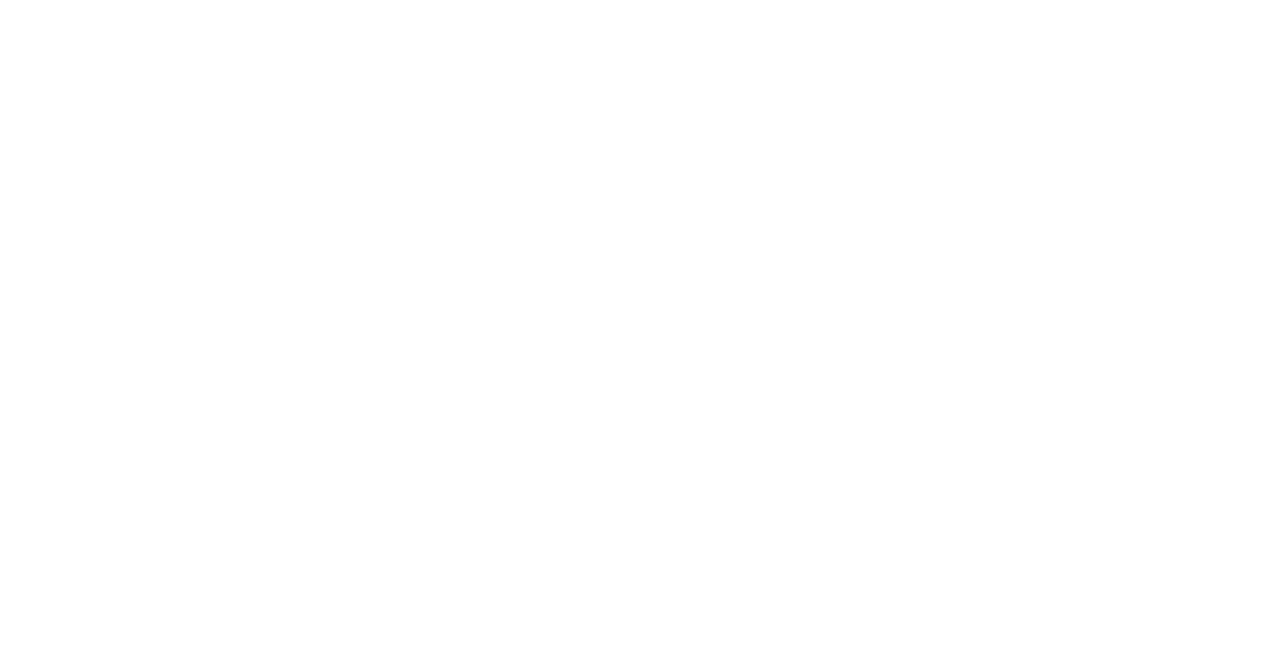
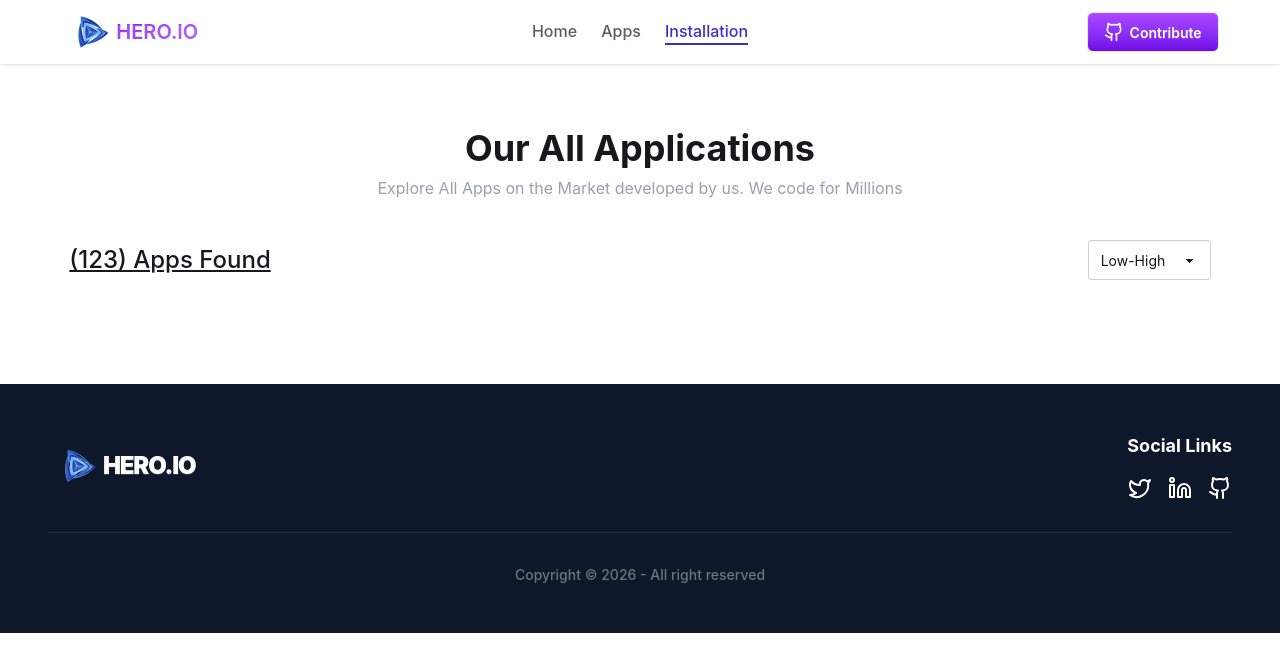
Before and after one commit to imhossainahmed/hero_io, a React (Vite) app: page /installation in a window 1280 px wide. Before the commit this address had no page. Shown: the top 672 px of the page. Built offline with nearby package versions, Linux system fonts and the light colour scheme.

Commit message:
Added Apps page

```diff
--- a/src/pages/Home.jsx
+++ b/src/pages/Home.jsx
@@ -1,6 +1,4 @@
-import React from 'react';
 import { Link } from 'react-router-dom';
-import { Smartphone, Apple, ArrowRight, Star, Download, ShieldCheck } from 'lucide-react';
 import AppCard from '../components/AppCard.jsx';
 import { useApp } from '../context/AppContext.jsx';
 import HeroBanner from "../assets/hero.png";
--- /dev/null
+++ b/src/pages/Installations.jsx
@@ -0,0 +1,24 @@
+import React from 'react';
+
+const Installations = () => {
+  return (
+    <div className='w-11/12 mx-auto py-16 px-4'>
+      <div className='text-center'>
+      <h2 className='text-4xl font-bold mb-2'>Our All Applications</h2>
+      <p className='text-center text-gray-400'>Explore All Apps on the Market developed by us. We code for Millions</p>
+      </div>
+      <div className='flex py-10 items-center md:justify-between justify-center flex-col md:flex-row gap-3'>
+        <h3 className='text-2xl underline font-medium'>(123) Apps Found</h3>
+        <div>
+          <select defaultValue="Pick a color" className="select">
+            <option disabled={true}>Sort By Size</option>
+            <option>Low-High</option>
+            <option>High-Low</option>
+          </select>
+        </div>
+      </div>
+    </div>
+  );
+};
+
+export default Installations;
--- a/src/pages/apps.jsx
+++ b/src/pages/apps.jsx
@@ -2,9 +2,8 @@ import AppCard from "../components/AppCard";
 import { useApp } from "../context/AppContext";
 
 
-const apps = () => {
+const Apps = () => {
   const { apps } = useApp();
-  console.log("aa",apps)
   return (
     <div className='w-11/12 mx-auto py-16 px-4'>
       <div className='text-center'>
@@ -40,4 +39,4 @@ const apps = () => {
   );
 };
 
-export default apps;
+export default Apps;
```
Also changed, not shown: src/Routes/Routes.jsx (+6 -1 lines).
